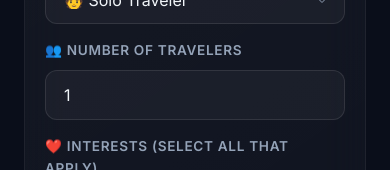
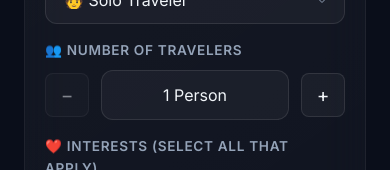
Before and after one commit to cleerioo/travel, a React (Vite) app in the folder client/: page /planner in a window 390 px wide. Shown: the part 787-957 px from the top of the page. Built offline with nearby package versions, Linux system fonts and the light colour scheme; no server answers.

Commit message:
➕ Add custom stepper buttons for travelers input to fix mobile UX

```diff
--- a/client/src/components/TripForm.jsx
+++ b/client/src/components/TripForm.jsx
@@ -223,15 +223,58 @@ export default function TripForm({ onSubmit, isLoading }) {
             {/* Number of Travelers */}
             <div className="form-group full-width">
               <label className="form-label">👥 Number of Travelers</label>
-              <input
-                id="travelers-input"
-                type="number"
-                className="form-input"
-                min="1"
-                max="20"
-                value={formData.travelers}
-                onChange={(e) => handleChange('travelers', parseInt(e.target.value) || 1)}
-              />
+              <div style={{ display: 'flex', alignItems: 'center', gap: '12px' }}>
+                <button
+                  type="button"
+                  style={{
+                    width: '44px',
+                    height: '44px',
+                    borderRadius: '8px',
+                    border: '1px solid var(--border-medium)',
+                    background: 'var(--bg-glass)',
+                    color: 'var(--text-primary)',
+                    fontSize: '1.2rem',
+                    display: 'flex',
+                    alignItems: 'center',
+                    justifyContent: 'center',
+                    cursor: formData.travelers <= 1 ? 'not-allowed' : 'pointer',
+                    opacity: formData.travelers <= 1 ? 0.5 : 1
+                  }}
+                  onClick={() => handleChange('travelers', Math.max(1, formData.travelers - 1))}
+                  disabled={formData.travelers <= 1}
+                >
+                  −
+                </button>
+                <input
+                  id="travelers-input"
+                  type="text"
+                  readOnly
+                  className="form-input"
+                  value={`${formData.travelers} ${formData.travelers === 1 ? 'Person' : 'People'}`}
+                  style={{ textAlign: 'center', flex: 1 }}
+                />
+                <button
+                  type="button"
+                  style={{
+                    width: '44px',
+                    height: '44px',
+                    borderRadius: '8px',
+                    border: '1px solid var(--border-medium)',
+                    background: 'var(--bg-glass)',
+                    color: 'var(--text-primary)',
+                    fontSize: '1.2rem',
+                    display: 'flex',
+                    alignItems: 'center',
+                    justifyContent: 'center',
+                    cursor: formData.travelers >= 20 ? 'not-allowed' : 'pointer',
+                    opacity: formData.travelers >= 20 ? 0.5 : 1
+                  }}
+                  onClick={() => handleChange('travelers', Math.min(20, formData.travelers + 1))}
+                  disabled={formData.travelers >= 20}
+                >
+                  +
+                </button>
+              </div>
             </div>
 
             {/* Interests */}
```
